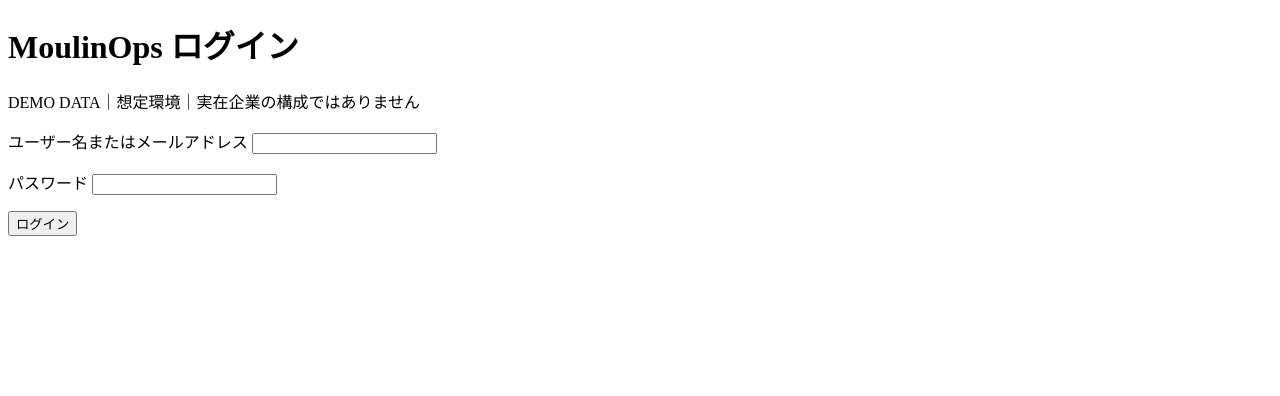
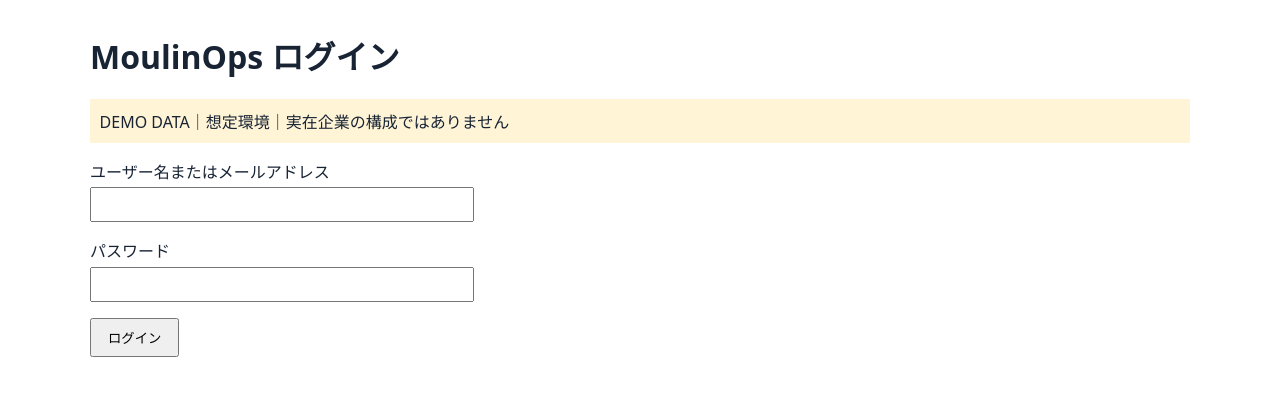
Before and after one commit to ziruiya/moulin-ops, a Laravel app: page / in a window 1280 px wide. Shown: the top 396 px of the page. Run offline with Laravel 12, Linux system fonts and the light colour scheme.

Commit message:
style: add inline styles to guest/login pages matching app layout

```diff
--- a/resources/views/auth/login.blade.php
+++ b/resources/views/auth/login.blade.php
@@ -4,11 +4,45 @@
     <meta charset="utf-8">
     <meta name="viewport" content="width=device-width, initial-scale=1">
     <title>MoulinOps ログイン</title>
+    <style>
+        body {
+            font: 16px system-ui;
+            max-width: 1100px;
+            margin: 2rem auto;
+            padding: 0 1rem;
+            color: #182334;
+        }
+
+        .demo {
+            background: #fff4d6;
+            padding: .6rem;
+        }
+
+        form {
+            max-width: 24rem;
+        }
+
+        label {
+            display: block;
+        }
+
+        label > input {
+            box-sizing: border-box;
+            display: block;
+            width: 100%;
+            padding: .5rem;
+            margin-top: .3rem;
+        }
+
+        button {
+            padding: .5rem 1rem;
+        }
+    </style>
 </head>
 <body>
 <main>
     <h1>MoulinOps ログイン</h1>
-    <p>DEMO DATA｜想定環境｜実在企業の構成ではありません</p>
+    <p class="demo">DEMO DATA｜想定環境｜実在企業の構成ではありません</p>
     <form method="post" action="{{ route('login.store') }}">
         @csrf
         <p><label>ユーザー名またはメールアドレス <input name="login" value="{{ old('login') }}" autocomplete="username" required></label></p>
```
Also changed, not shown: tests/Feature/ExampleTest.php (+7 -0 lines).
